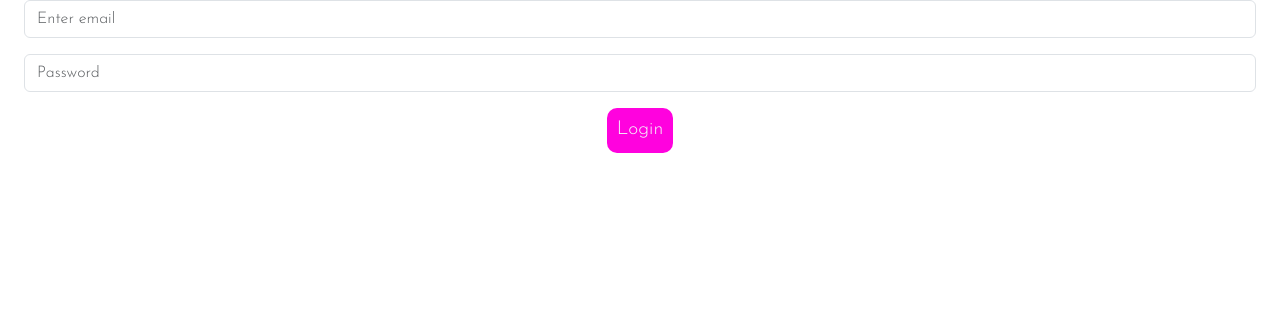
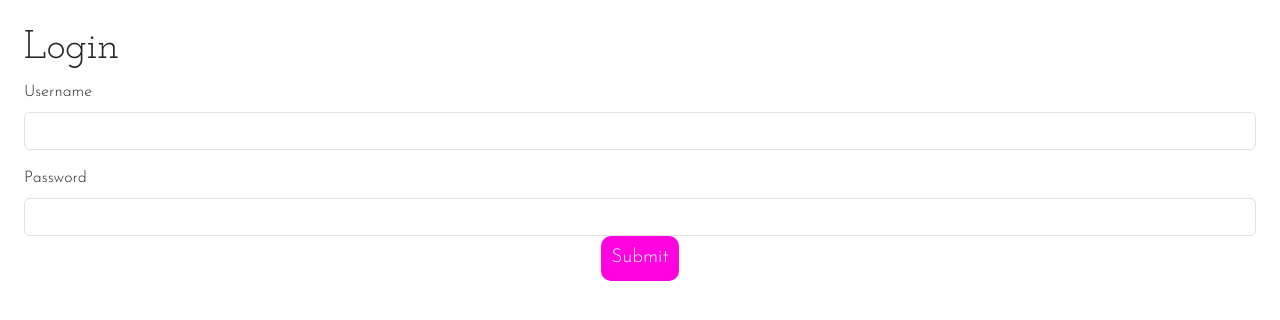
Before and after one commit to llewellynksj/exe-ed-hub, a React (Create React App) app: page /login in a window 1280 px wide. Shown: the top 320 px of the page. Built offline with nearby package versions, Linux system fonts and the light colour scheme.

Commit message:
Refactor login form to connect to backend

```diff
--- a/src/pages/auth/LoginForm.tsx
+++ b/src/pages/auth/LoginForm.tsx
@@ -1,27 +1,93 @@
 import Button from "../../components/Button";
-import Form from "react-bootstrap/Form";
+import { useNavigate } from "react-router-dom";
+import { FormEvent, useState } from "react";
+import { useForm, FieldValues } from "react-hook-form";
+import { z } from "zod";
+import { zodResolver } from "@hookform/resolvers/zod";
+import axios from "axios";
+import { AxiosError } from "axios";
+
+const schema = z.object({
+  username: z
+    .string()
+    .min(3, { message: "Username must be at least 3 characters long" }),
+  password: z
+    .string()
+    .min(6, { message: "Password must be at least 6 characters long" }),
+});
+
+type FormData = z.infer<typeof schema>;
 
 function LoginForm() {
+  const {
+    register,
+    handleSubmit,
+    formState: { errors },
+  } = useForm<FormData>({ resolver: zodResolver(schema) });
+
+  const navigate = useNavigate();
+  const [error, setError] = useState("");
+
+  const onSubmit = async (data: FieldValues) => {
+    try {
+      await axios.post("/dj-rest-auth/login/", data);
+      navigate("/");
+    } catch (err) {
+      if (axios.isAxiosError(err)) {
+        const axiosError = err as AxiosError;
+        setError(axiosError.message);
+      } else {
+        setError("An error occurred. Please try again later.");
+      }
+    }
+  };
+
   return (
-    <Form className="overflow-hidden px-4">
-      <Form.Group className="mb-3" controlId="formBasicEmail">
-        <Form.Label className="d-none">Email address</Form.Label>
-        <Form.Control type="email" placeholder="Enter email" />
-      </Form.Group>
+    <div className="overflow-hidden p-4">
+      <h1>Login</h1>
+      <form onSubmit={handleSubmit(onSubmit)}>
+        <div className="mb-3">
+          <label htmlFor="username" className="form-label">
+            Username
+          </label>
+          <input
+            id="username"
+            type="text"
+            className="form-control"
+            {...register("username")}
+          />
+          {errors.username && (
+            <p className="text-danger">{errors.username.message}</p>
+          )}
+        </div>
 
-      <Form.Group className="mb-3" controlId="formBasicPassword">
-        <Form.Label className="d-none">Password</Form.Label>
-        <Form.Control type="password" placeholder="Password" />
-      </Form.Group>
-
-      <Button
-        onClick={() => console.log("clicked")}
-        textColor="bg-font"
-        bgColor="secondary-bg"
-      >
-        Login
-      </Button>
-    </Form>
+        <div>
+          <label htmlFor="password" className="form-label">
+            Password
+          </label>
+          <input
+            id="password"
+            type="password"
+            className="form-control"
+            {...register("password")}
+          />
+          {errors.password && (
+            <p className="text-danger">{errors.password.message}</p>
+          )}
+        </div>
+        <div>
+          <Button
+            onClick={() => console.log("submitted2")}
+            textColor="bg-font"
+            bgColor="secondary-bg"
+            type="submit"
+          >
+            Submit
+          </Button>
+          {error && <p className="text-danger">{error}</p>}
+        </div>
+      </form>
+    </div>
   );
 }
 
```
Also changed, not shown: src/contexts/CurrentUserContext.tsx (added, +7 -0 lines).
